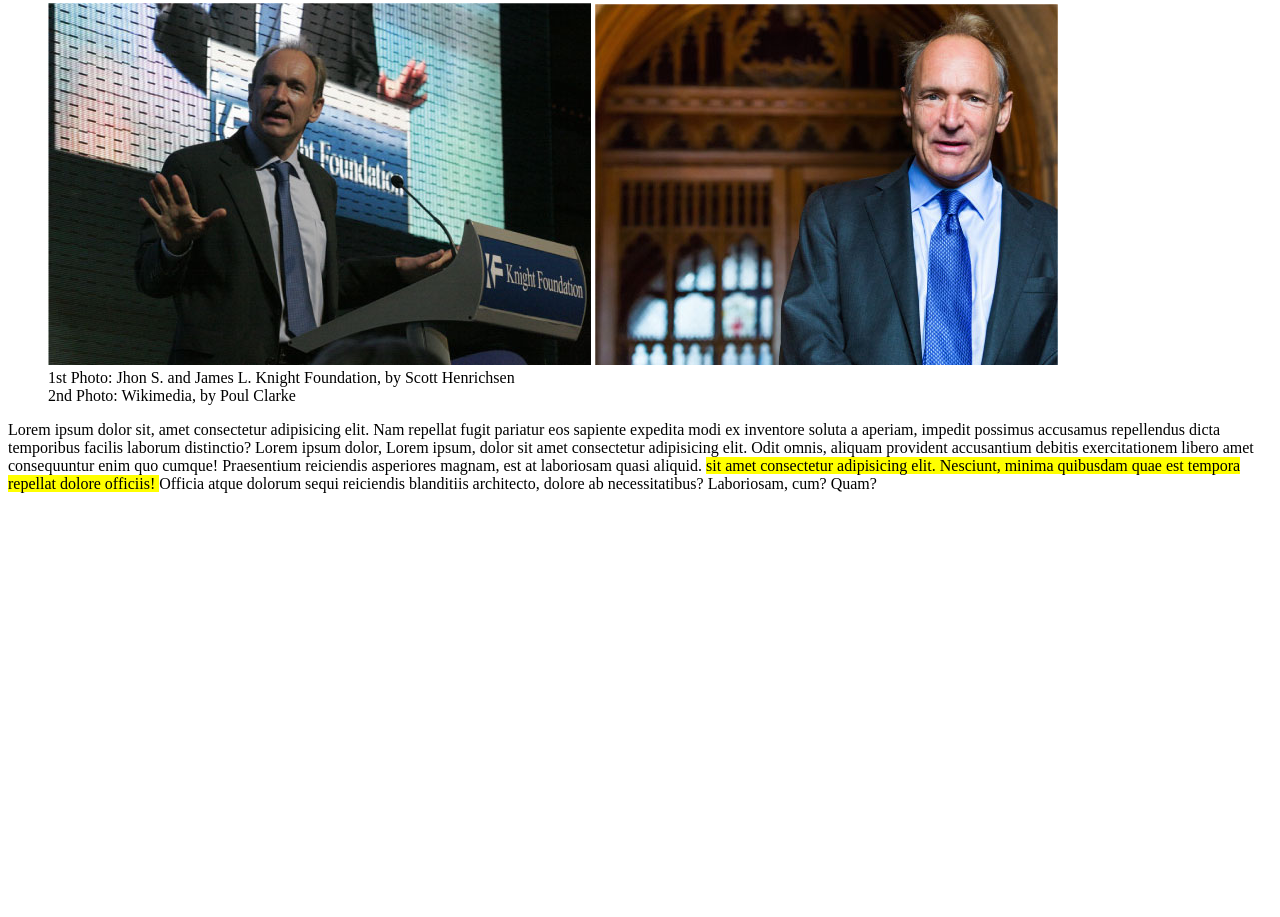
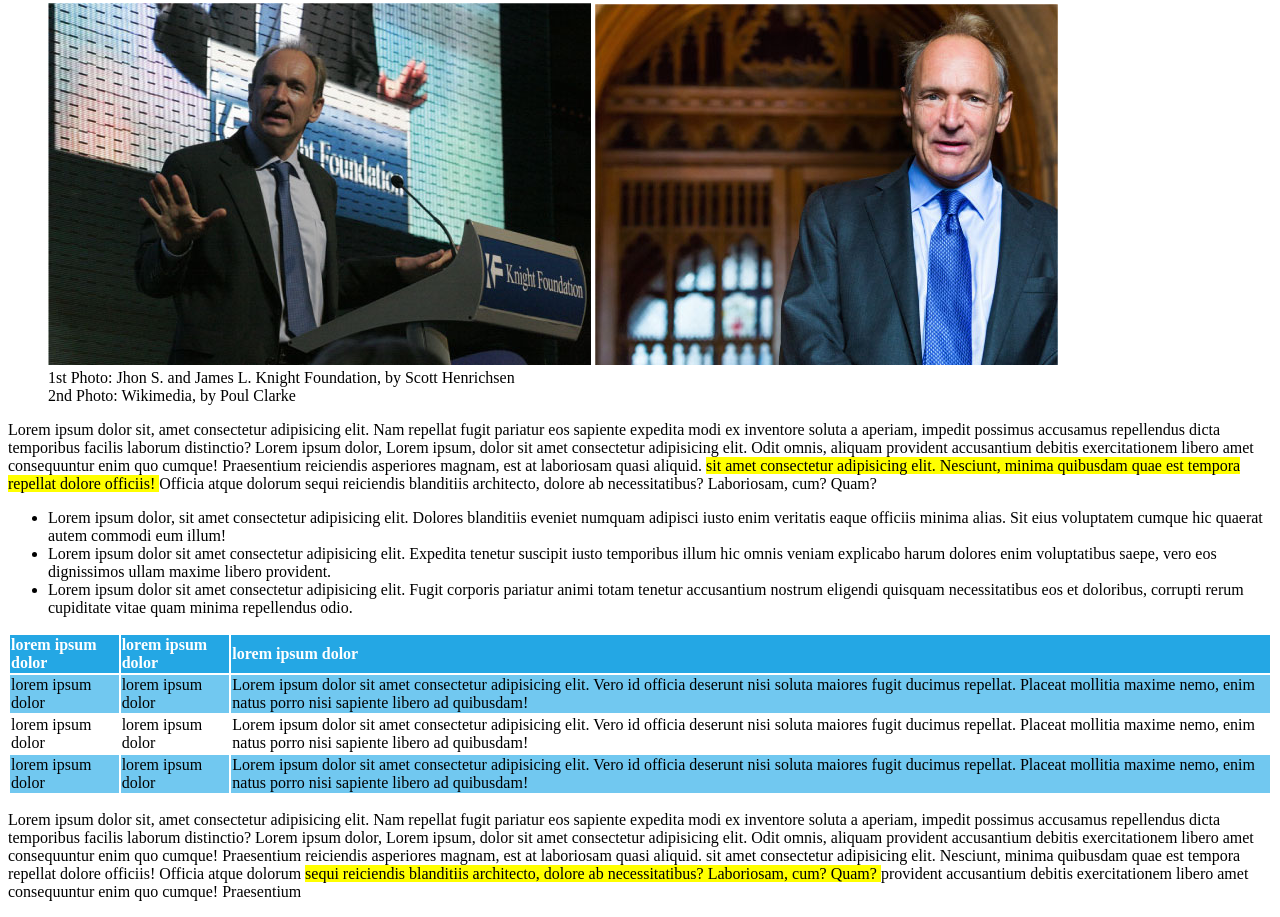
Before and after one commit to gennaroderosa10/html-css-booleaner, a plain HTML site: page index.html in a window 1280 px wide. Shown: the part 243-1160 px from the top of the page. Before the commit the page ends 800 px from the top, so only its background shows below. Drawn offline with Linux system fonts and the light colour scheme.

Commit message:
fine sezione articolo

```diff
--- a/css/style.css
+++ b/css/style.css
@@ -24,3 +24,16 @@ header {
 .data {
     font-size: 11px;
 }
+
+.thead {
+    background-color: #24a7e4;
+}
+
+.th {
+    color: white;
+    text-align: left;
+}
+
+.tbody {
+    background-color: #71c8f0;
+}
--- a/index.html
+++ b/index.html
@@ -25,18 +25,83 @@
 
         <figure>
             <img src="./img/tim-1.jpg" alt="">
-             <img src="./img/tim-2.jpg" alt="">
-             <figcaption>1st Photo: Jhon S. and James L. Knight Foundation, by Scott Henrichsen</figcaption>
-             <figcaption>2nd Photo: Wikimedia, by Poul Clarke</figcaption>
+            <img src="./img/tim-2.jpg" alt="">
+            <figcaption>1st Photo: Jhon S. and James L. Knight Foundation, by Scott Henrichsen</figcaption>
+            <figcaption>2nd Photo: Wikimedia, by Poul Clarke</figcaption>
         </figure>
 
-        <p>Lorem ipsum dolor sit, amet consectetur adipisicing elit. Nam repellat fugit pariatur eos sapiente expedita modi ex inventore soluta a aperiam, impedit possimus accusamus repellendus dicta temporibus facilis laborum distinctio? Lorem ipsum dolor, Lorem ipsum, dolor sit amet consectetur adipisicing elit. Odit omnis, aliquam provident accusantium debitis exercitationem libero amet consequuntur enim quo cumque! Praesentium reiciendis asperiores magnam, est at laboriosam quasi aliquid. <mark> sit amet consectetur adipisicing elit. Nesciunt, minima quibusdam quae est tempora repellat dolore officiis! </mark> Officia atque dolorum sequi reiciendis blanditiis architecto, dolore ab necessitatibus? Laboriosam, cum? Quam?</p>
+        <p>Lorem ipsum dolor sit, amet consectetur adipisicing elit. Nam repellat fugit pariatur eos sapiente expedita
+            modi ex inventore soluta a aperiam, impedit possimus accusamus repellendus dicta temporibus facilis laborum
+            distinctio? Lorem ipsum dolor, Lorem ipsum, dolor sit amet consectetur adipisicing elit. Odit omnis, aliquam
+            provident accusantium debitis exercitationem libero amet consequuntur enim quo cumque! Praesentium
+            reiciendis asperiores magnam, est at laboriosam quasi aliquid. <mark> sit amet consectetur adipisicing elit.
+                Nesciunt, minima quibusdam quae est tempora repellat dolore officiis! </mark> Officia atque dolorum
+            sequi reiciendis blanditiis architecto, dolore ab necessitatibus? Laboriosam, cum? Quam?</p>
 
+        <ul>
+            <li>Lorem ipsum dolor, sit amet consectetur adipisicing elit. Dolores blanditiis eveniet numquam adipisci
+                iusto enim veritatis eaque officiis minima alias. Sit eius voluptatem cumque hic quaerat autem commodi
+                eum illum!</li>
+            <li>Lorem ipsum dolor sit amet consectetur adipisicing elit. Expedita tenetur suscipit iusto temporibus
+                illum hic omnis veniam explicabo harum dolores enim voluptatibus saepe, vero eos dignissimos ullam
+                maxime libero provident.</li>
+            <li>Lorem ipsum dolor sit amet consectetur adipisicing elit. Fugit corporis pariatur animi totam tenetur
+                accusantium nostrum eligendi quisquam necessitatibus eos et doloribus, corrupti rerum cupiditate vitae
+                quam minima repellendus odio.</li>
+        </ul>
 
+        <table>
+            <thead class="thead">
+                <tr>
+                    <th class="th">lorem ipsum dolor</th>
+                    <th class="th">lorem ipsum dolor</th>
+                    <th class="th">lorem ipsum dolor</th>
+                </tr>
+            </thead>
+            <tbody class="tbody">
+                <tr>
+                    <td>lorem ipsum dolor</td>
+                    <td>lorem ipsum dolor</td>
+                    <td>Lorem ipsum dolor sit amet consectetur adipisicing elit. Vero id officia deserunt nisi soluta
+                        maiores fugit ducimus repellat. Placeat mollitia maxime nemo, enim natus porro nisi sapiente
+                        libero ad quibusdam!</td>
 
+                </tr>
+            </tbody>
 
+            <tbody>
+                <tr>
+                    <td>lorem ipsum dolor</td>
+                    <td>lorem ipsum dolor</td>
+                    <td>Lorem ipsum dolor sit amet consectetur adipisicing elit. Vero id officia deserunt nisi soluta
+                        maiores fugit ducimus repellat. Placeat mollitia maxime nemo, enim natus porro nisi sapiente
+                        libero ad quibusdam!</td>
 
+                </tr>
+            </tbody>
 
+            <tbody class="tbody">
+                <tr>
+                    <td>lorem ipsum dolor</td>
+                    <td>lorem ipsum dolor</td>
+                    <td>Lorem ipsum dolor sit amet consectetur adipisicing elit. Vero id officia deserunt nisi soluta
+                        maiores fugit ducimus repellat. Placeat mollitia maxime nemo, enim natus porro nisi sapiente
+                        libero ad quibusdam!</td>
+
+                </tr>
+            </tbody>
+
+        </table>
+
+        <p>Lorem ipsum dolor sit, amet consectetur adipisicing elit. Nam repellat fugit pariatur eos sapiente expedita
+            modi ex inventore soluta a aperiam, impedit possimus accusamus repellendus dicta temporibus facilis laborum
+            distinctio? Lorem ipsum dolor, Lorem ipsum, dolor sit amet consectetur adipisicing elit. Odit omnis, aliquam
+            provident accusantium debitis exercitationem libero amet consequuntur enim quo cumque! Praesentium
+            reiciendis asperiores magnam, est at laboriosam quasi aliquid. sit amet consectetur adipisicing elit.
+            Nesciunt, minima quibusdam quae est tempora repellat dolore officiis! Officia atque dolorum
+            <mark> sequi reiciendis blanditiis architecto, dolore ab necessitatibus? Laboriosam, cum? Quam? </mark>
+            provident accusantium debitis exercitationem libero amet consequuntur enim quo cumque! Praesentium
+        </p>
     </section>
     <!-- fine sezione articolo -->
 
```
